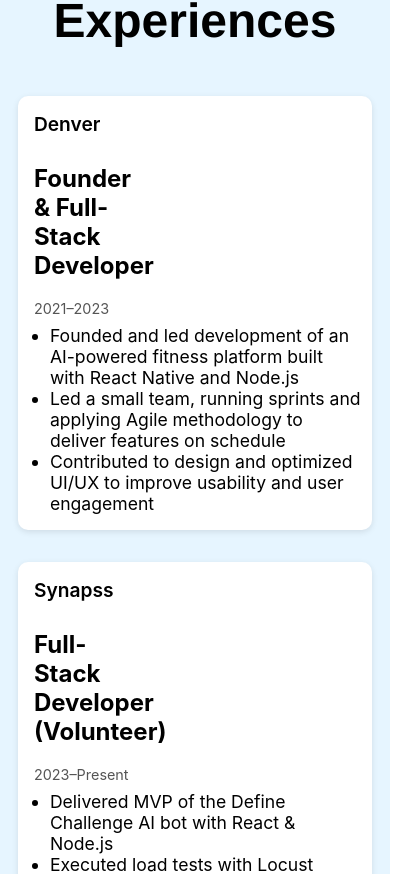
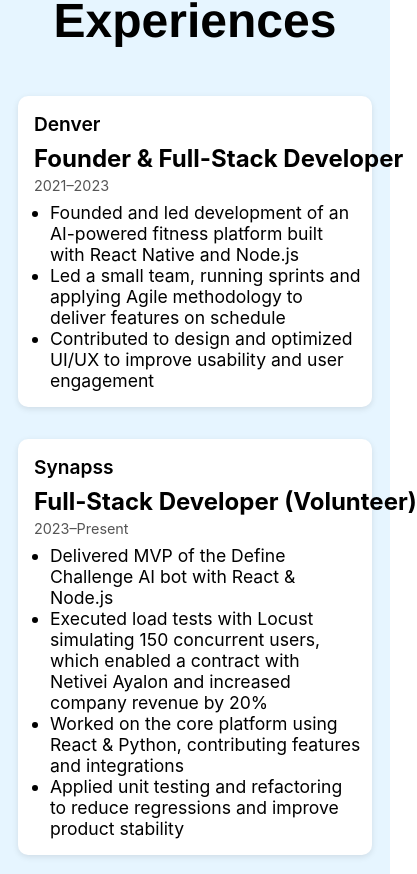
Before and after one commit to Eilayl/Resume, a React (Create React App) app: page / in a window 390 px wide. Shown: the part 1099-1973 px from the top of the page, 417 px wide, since content can reach past the window. Built offline with nearby package versions, Linux system fonts and the light colour scheme.

Commit message:
fix ui problems

```diff
--- a/src/atoms/Contact/Contact.css
+++ b/src/atoms/Contact/Contact.css
@@ -29,6 +29,7 @@
     justify-self: center;
     gap:1rem;
     padding-top: 3rem;
+    margin: auto;
 }
 
 form input, form textarea{
@@ -75,3 +76,9 @@
     font-size: 1.5rem;
     color:red;
 }
+
+@media screen and (max-width: 1000px) {
+    form{
+        width:80vw;
+    }
+}
--- a/src/atoms/Experience/Experience.css
+++ b/src/atoms/Experience/Experience.css
@@ -67,7 +67,7 @@
   text-align: left;
 }
 
-.timeline-popup h4 {
+.timeline-popup h2 {
   margin: 0 0 0.25rem 0;
 }
 
@@ -136,4 +136,8 @@
   .timeline-popup ul {
   font-size: 1.1rem;
 }
+
+.timeline-popup h2{
+  white-space: nowrap;
 }
+}
```
